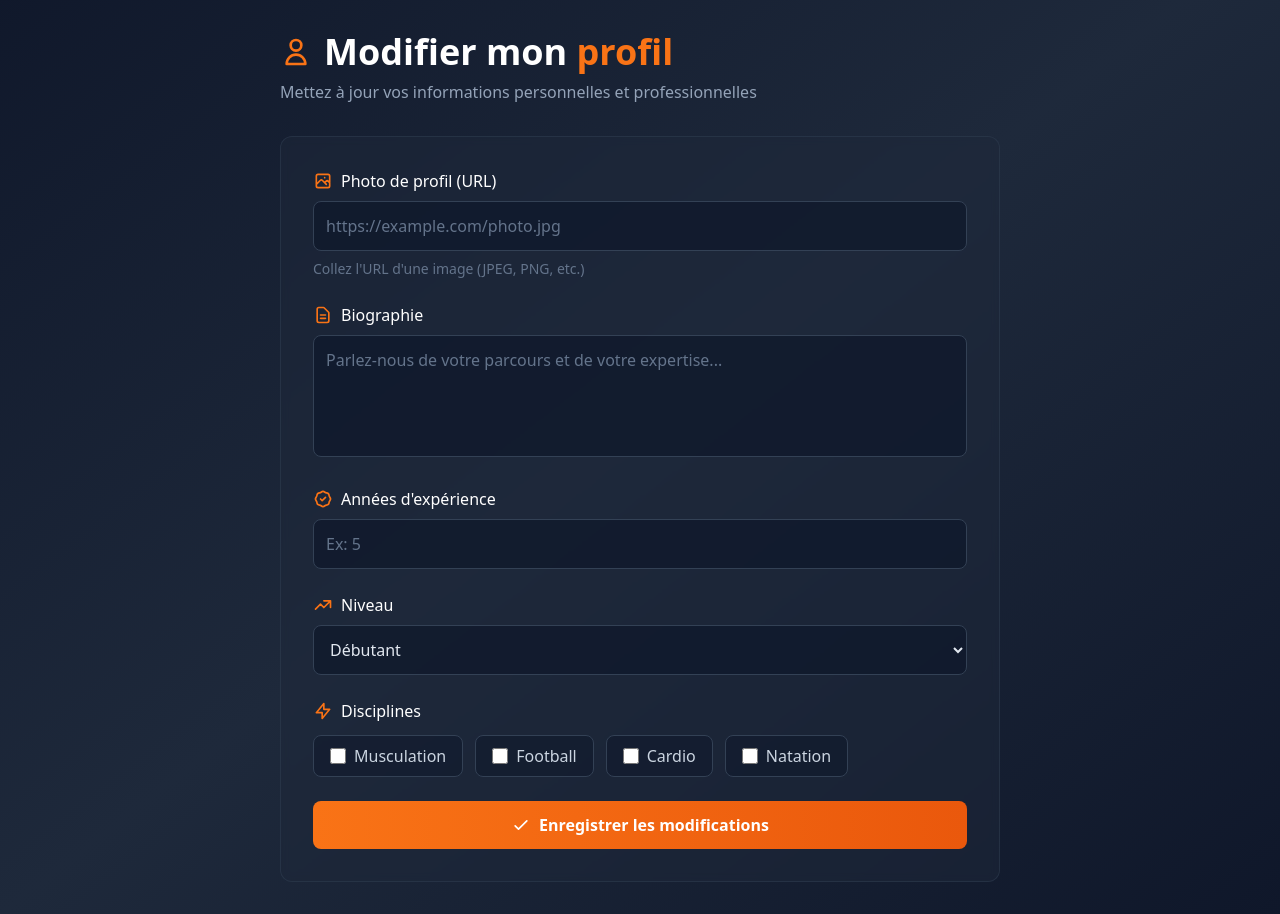
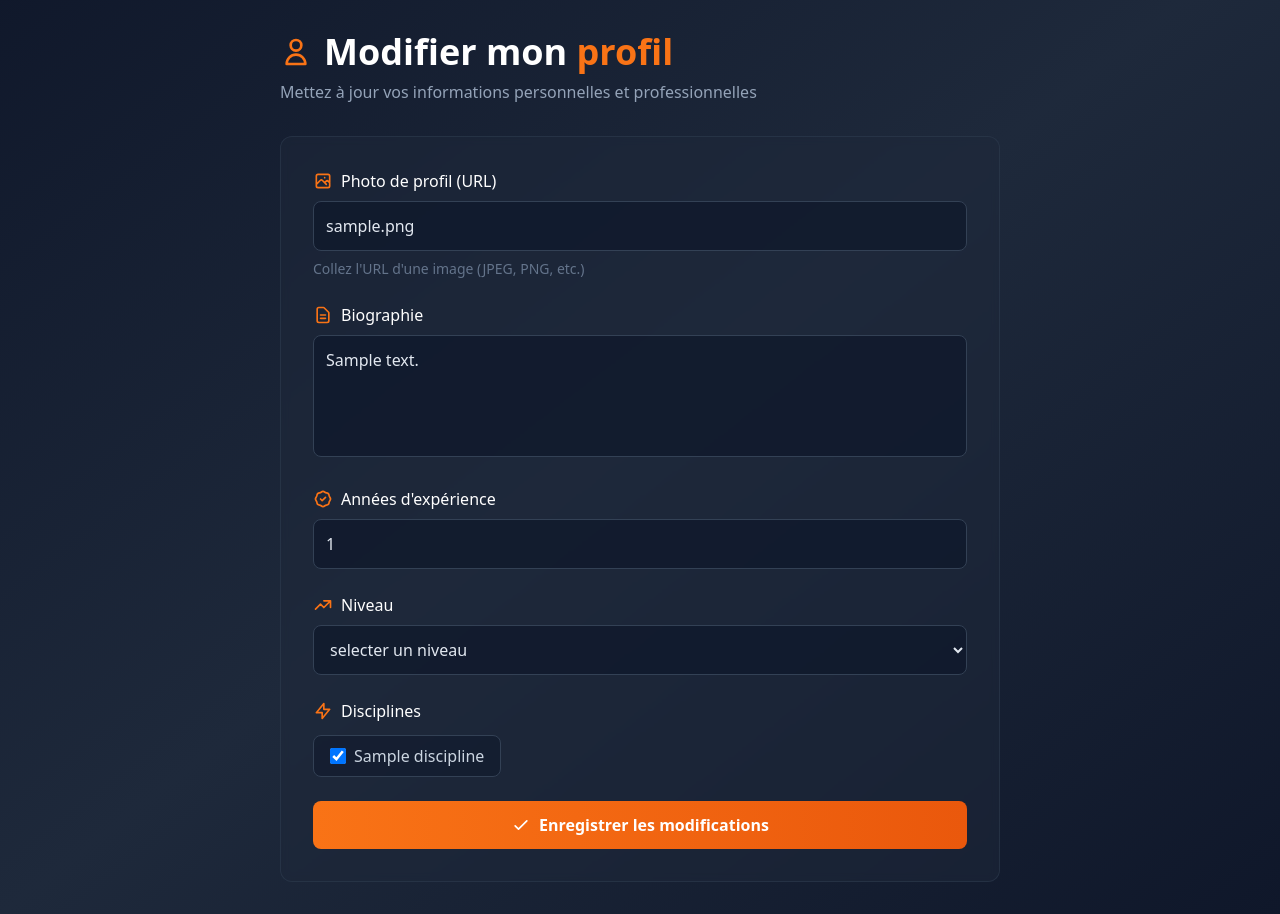
Before and after one commit to YounessAitJamaa/CoachPro, a PHP site: page /coach/modifier_profile.php in a window 1280 px wide. Shown: the part 73-987 px from the top of the page. Run offline with PHP 8.4, Linux system fonts and the light colour scheme; the visitor is signed in with stand-in values (Sample User, id 1); tables that the repository leaves empty hold one stand-in row (values such as "Sample post"); some libraries are stand-ins or nearby versions.

Commit message:
Add the logic for the editprofile page in coach side

```diff
--- a/coach/modifier_profile.php
+++ b/coach/modifier_profile.php
@@ -1,3 +1,85 @@
+<?php
+
+    require_once '../config/conn.php';
+
+    session_start();
+
+    if(!isset($_SESSION['user_id'])) {
+        header('Location: ../index.php');
+        exit();
+    }
+
+    $user_id = $_SESSION['user_id'];
+
+    // 1. Fetch current coach details
+    $stmt = mysqli_prepare($conn, 'SELECT * FROM coach WHERE id_user= ?');
+    mysqli_stmt_bind_param($stmt, 'i', $user_id);
+    mysqli_stmt_execute($stmt);
+    $coach_res = mysqli_stmt_get_result($stmt);
+
+    if($row = mysqli_fetch_assoc($coach_res)) {
+        $id_coach = $row['id_coach'];
+        $photoUrl = $row['photo'];
+        $biographie = $row['biographie'];
+        $experience = $row['experience'];
+        $niveau = $row['niveau'];
+    }
+    mysqli_stmt_close($stmt);
+
+    // 2. Handle Form Submission
+    if(isset($_POST['submit'])) {
+
+        $photo = $_POST['photo'];
+        $biographie = $_POST['biographie'];
+        $experience = $_POST['experience'];
+        $niveau = $_POST['niveau'];
+        $selected_disciplines = $_POST['disciplines'] ?? [];
+
+        $up_stmt = mysqli_prepare($conn, 'UPDATE coach SET photo = ?, biographie = ?, experience = ?, niveau = ? WHERE id_user = ?');
+        mysqli_stmt_bind_param($up_stmt, 'ssisi', $photo, $biographie, $experience, $niveau, $user_id);
+        mysqli_stmt_execute($up_stmt);
+        mysqli_stmt_close($up_stmt);
+
+        $del_stmt = mysqli_prepare($conn, 'DELETE FROM coach_discipline WHERE id_coach = ?');
+        mysqli_stmt_bind_param($del_stmt, 'i', $id_coach);
+        mysqli_stmt_execute($del_stmt);
+        mysqli_stmt_close($del_stmt);
+
+
+        $in_stmt = mysqli_prepare($conn, 'INSERT INTO coach_discipline (id_coach, id_discipline) VALUES (?, ?)');
+        foreach($selected_disciplines as $disc) {
+            mysqli_stmt_bind_param($in_stmt, 'ii', $id_coach, $disc);
+            mysqli_stmt_execute($in_stmt);
+        }
+        mysqli_stmt_close($in_stmt);
+
+        header('Location: '. $_SERVER['PHP_SELF'] . '?success=1');
+        exit();
+    }
+
+
+    $all_disc_res = mysqli_query($conn, 'SELECT * FROM disciplines');
+
+    $current_disc = [];
+    $stmt = mysqli_prepare($conn, 'SELECT id_discipline FROM coach_discipline WHERE id_coach = ?');
+    mysqli_stmt_bind_param($stmt, 'i', $id_coach);
+    mysqli_stmt_execute($stmt);
+    $res_curr = mysqli_stmt_get_result($stmt);
+
+    while($c = mysqli_fetch_assoc($res_curr)) {
+        $current_disc[] = $c['id_discipline'];
+    }
+    mysqli_stmt_close($stmt);
+
+
+
+
+
+
+?>
+
+
+
 <!DOCTYPE html>
 <html lang="fr">
 <head>
@@ -47,8 +129,17 @@
             <p class="text-slate-400">Mettez à jour vos informations personnelles et professionnelles</p>
         </div>
 
+        <?php if(isset($_GET['success'])): ?>
+            <div class="mb-6 p-4 bg-green-500/20 border border-green-500/50 text-green-400 rounded-lg flex items-center gap-3">
+                <svg class="w-5 h-5" fill="none" stroke="currentColor" viewBox="0 0 24 24">
+                    <path stroke-linecap="round" stroke-linejoin="round" stroke-width="2" d="M5 13l4 4L19 7"/>
+                </svg>
+                Profil mis à jour avec succès !
+            </div>
+        <?php endif; ?>
+
         <!-- Updated form container with glassmorphism effects -->
-        <form class="space-y-6 bg-slate-800/50 backdrop-blur-sm border border-slate-700/50 p-8 rounded-xl">
+        <form action="" method="POST" class="space-y-6 bg-slate-800/50 backdrop-blur-sm border border-slate-700/50 p-8 rounded-xl">
 
             <!-- Photo URL -->
             <div>
@@ -61,6 +152,7 @@
                 <input
                     type="url"
                     name="photo"
+                    value="<?= htmlspecialchars($photoUrl) ?>"
                     placeholder="https://example.com/photo.jpg"
                     class="w-full p-3 bg-slate-900/70 rounded-lg border border-slate-700 text-slate-200 placeholder-slate-500 focus:border-orange-500 focus:ring-2 focus:ring-orange-500/20 transition-all outline-none"
                 >
@@ -79,9 +171,10 @@
                 </label>
                 <textarea
                     rows="4"
+                    name="biographie"
                     placeholder="Parlez-nous de votre parcours et de votre expertise..."
                     class="w-full p-3 bg-slate-900/70 rounded-lg border border-slate-700 text-slate-200 placeholder-slate-500 focus:border-orange-500 focus:ring-2 focus:ring-orange-500/20 transition-all outline-none resize-none"
-                ></textarea>
+                ><?= htmlspecialchars($biographie) ?></textarea>
             </div>
 
             <!-- Updated Experience field with icon -->
@@ -95,6 +188,8 @@
                 <input
                     type="number"
                     min="0"
+                    value="<?= htmlspecialchars($experience) ?>"
+                    name="experience"
                     placeholder="Ex: 5"
                     class="w-full p-3 bg-slate-900/70 rounded-lg border border-slate-700 text-slate-200 placeholder-slate-500 focus:border-orange-500 focus:ring-2 focus:ring-orange-500/20 transition-all outline-none"
                 >
@@ -108,10 +203,11 @@
                     </svg>
                     Niveau
                 </label>
-                <select class="w-full p-3 bg-slate-900/70 rounded-lg border border-slate-700 text-slate-200 focus:border-orange-500 focus:ring-2 focus:ring-orange-500/20 transition-all outline-none">
-                    <option>Débutant</option>
-                    <option>Intermédiaire</option>
-                    <option>Professionnel</option>
+                <select name="niveau" class="w-full p-3 bg-slate-900/70 rounded-lg border border-slate-700 text-slate-200 focus:border-orange-500 focus:ring-2 focus:ring-orange-500/20 transition-all outline-none">
+                    <option>selecter un niveau</option>
+                    <option <?= ($niveau === 'Debutant') ? 'selected' : '' ?>>Debutant</option>
+                    <option <?= ($niveau === 'Intermediaire') ? 'selected' : '' ?>>Intermediaire</option>
+                    <option <?= ($niveau === 'Professionnel') ? 'selected' : '' ?>>Professionnel</option>
                 </select>
             </div>
 
@@ -124,28 +220,26 @@
                     Disciplines
                 </label>
                 <div class="flex flex-wrap gap-3">
-                    <label class="flex items-center gap-2 px-4 py-2 bg-slate-900/50 rounded-lg border border-slate-700 hover:border-orange-500 transition-colors cursor-pointer">
-                        <input type="checkbox" class="w-4 h-4 text-orange-500 bg-slate-800 border-slate-600 rounded focus:ring-orange-500 focus:ring-2">
-                        <span class="text-slate-300">Musculation</span>
-                    </label>
-                    <label class="flex items-center gap-2 px-4 py-2 bg-slate-900/50 rounded-lg border border-slate-700 hover:border-orange-500 transition-colors cursor-pointer">
-                        <input type="checkbox" class="w-4 h-4 text-orange-500 bg-slate-800 border-slate-600 rounded focus:ring-orange-500 focus:ring-2">
-                        <span class="text-slate-300">Football</span>
-                    </label>
-                    <label class="flex items-center gap-2 px-4 py-2 bg-slate-900/50 rounded-lg border border-slate-700 hover:border-orange-500 transition-colors cursor-pointer">
-                        <input type="checkbox" class="w-4 h-4 text-orange-500 bg-slate-800 border-slate-600 rounded focus:ring-orange-500 focus:ring-2">
-                        <span class="text-slate-300">Cardio</span>
-                    </label>
-                    <label class="flex items-center gap-2 px-4 py-2 bg-slate-900/50 rounded-lg border border-slate-700 hover:border-orange-500 transition-colors cursor-pointer">
-                        <input type="checkbox" class="w-4 h-4 text-orange-500 bg-slate-800 border-slate-600 rounded focus:ring-orange-500 focus:ring-2">
-                        <span class="text-slate-300">Natation</span>
-                    </label>
+                    <?php while($row = mysqli_fetch_assoc($all_disc_res)): ?>
+                        <?php $isChecked = in_array($row['id_discipline'], $current_disc) ? 'checked' : ''; ?>
+                        <label class="flex items-center gap-2 px-4 py-2 bg-slate-900/50 rounded-lg border border-slate-700 hover:border-orange-500 transition-colors cursor-pointer">
+                            <input
+                                type="checkbox"
+                                name="disciplines[]"
+                                value="<?= $row['id_discipline'] ?>"
+                                <?= $isChecked ?>
+                                class="w-4 h-4 text-orange-500 bg-slate-800 border-slate-600 rounded focus:ring-orange-500 focus:ring-2"
+                            >
+                            <span class="text-slate-300"><?= htmlspecialchars($row['nom_discipline']) ?></span>
+                        </label>
+                    <?php endwhile; ?>
                 </div>
             </div>
 
             <!-- Updated submit button with gradient and modern hover effects -->
             <button
                 type="submit"
+                name="submit"
                 class="w-full bg-gradient-to-r from-orange-500 to-orange-600 py-3 rounded-lg font-semibold text-white hover:shadow-lg hover:shadow-orange-500/20 transition-all duration-300 hover:scale-105 flex items-center justify-center gap-2"
             >
                 <svg class="w-5 h-5" fill="none" stroke="currentColor" viewBox="0 0 24 24">
```
